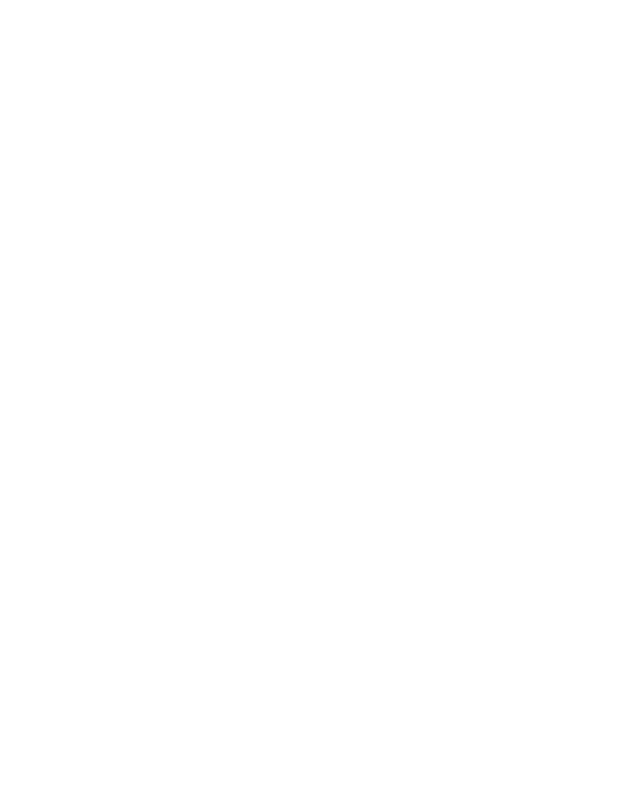
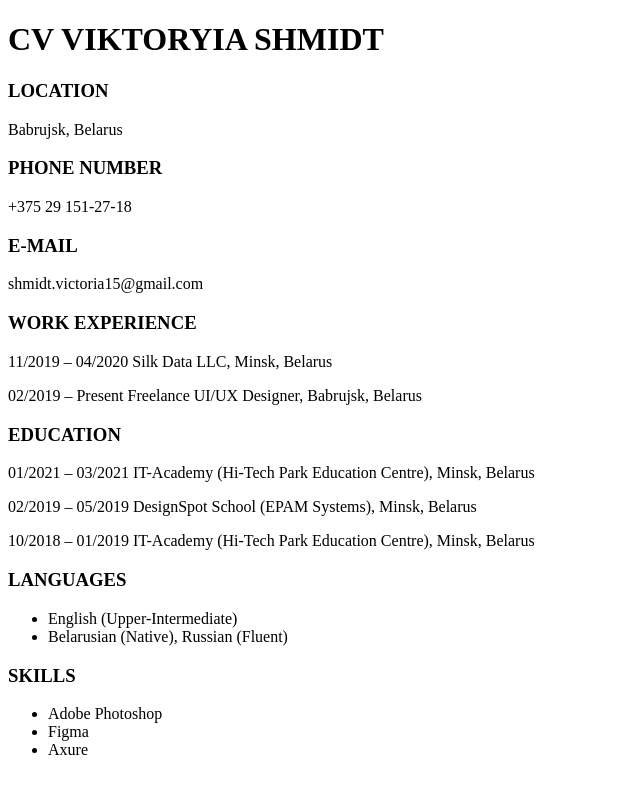
Before and after one commit to viktoryiashmidt/rsschool-cv, a plain HTML site: page index.html in a window 1280 px wide. Shown: the whole page, without its empty margins (0-640 px from the left). Drawn offline with Linux system fonts and the light colour scheme.

Commit message:
fix: add new row to index.html

```diff
--- a/index.html
+++ b/index.html
@@ -7,6 +7,32 @@
     <title>Document</title>
 </head>
 <body>
+    <h1>CV VIKTORYIA SHMIDT</h1>
+    <h3>LOCATION</h3>
+    <p>Babrujsk, Belarus</p>
+    <h3>PHONE NUMBER</h3>
+    <p>+375 29 151-27-18</p>
+    <h3>E-MAIL</h3>
+    <p>shmidt.victoria15@gmail.com</p>
+    <h3>WORK EXPERIENCE</h3>
+    <p>11/2019 – 04/2020 Silk Data LLC, Minsk, Belarus</p>
+    <p>02/2019 – Present Freelance UI/UX Designer, Babrujsk, Belarus</p>
+    <h3>EDUCATION</h3>
+    <p>01/2021 – 03/2021 IT-Academy (Hi-Tech Park Education Centre), Minsk, Belarus</p>
+    <p>02/2019 – 05/2019 DesignSpot School (EPAM Systems), Minsk, Belarus</p>
+    <p>10/2018 – 01/2019 IT-Academy (Hi-Tech Park Education Centre), Minsk, Belarus</p>
+    <h3>LANGUAGES</h3>
+    <ul>
+        <li>English (Upper-Intermediate)</li>
+        <li>Belarusian (Native), Russian (Fluent)</li>
+        </ul>
+        <h3>SKILLS</h3>
+        <ul>
+            <li>Adobe Photoshop</li>
+            <li>Figma</li>
+            <li>Axure</li>
+            </ul>
+
 
 </body>
 </html>
```
